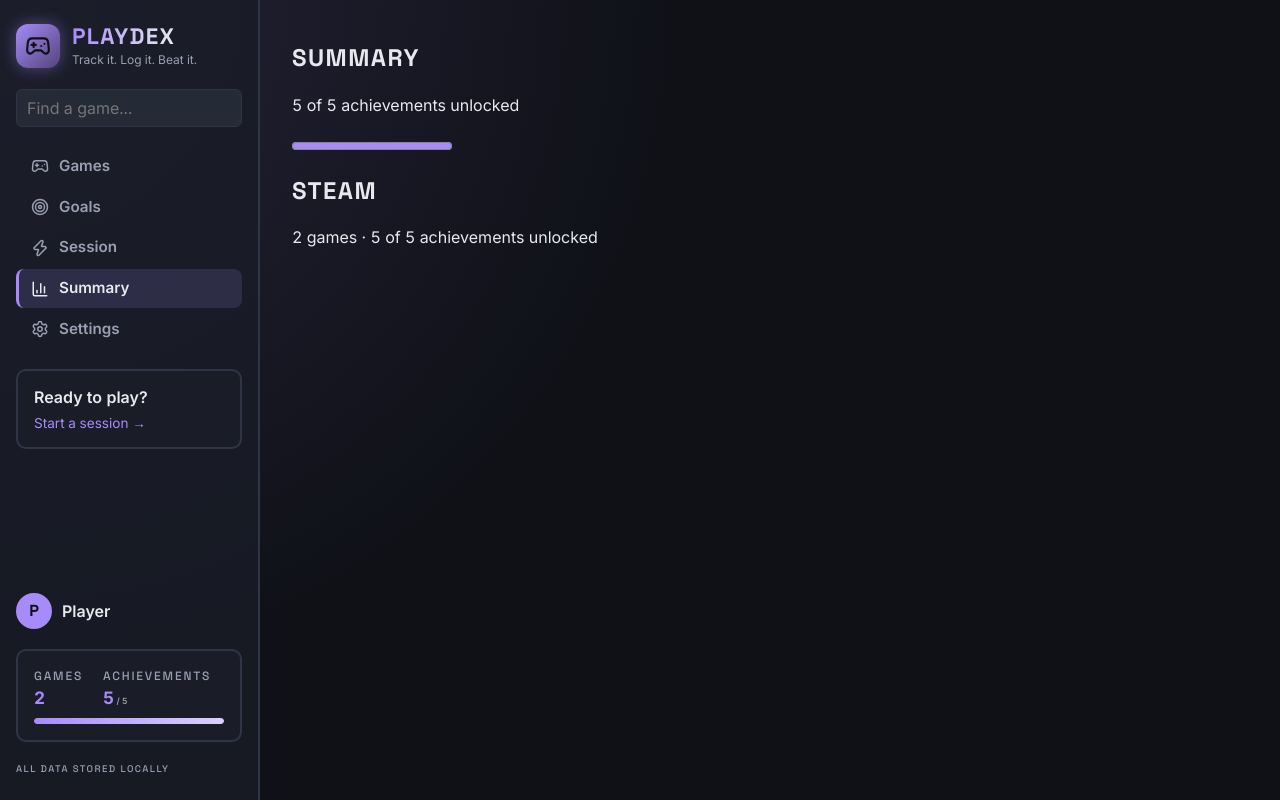
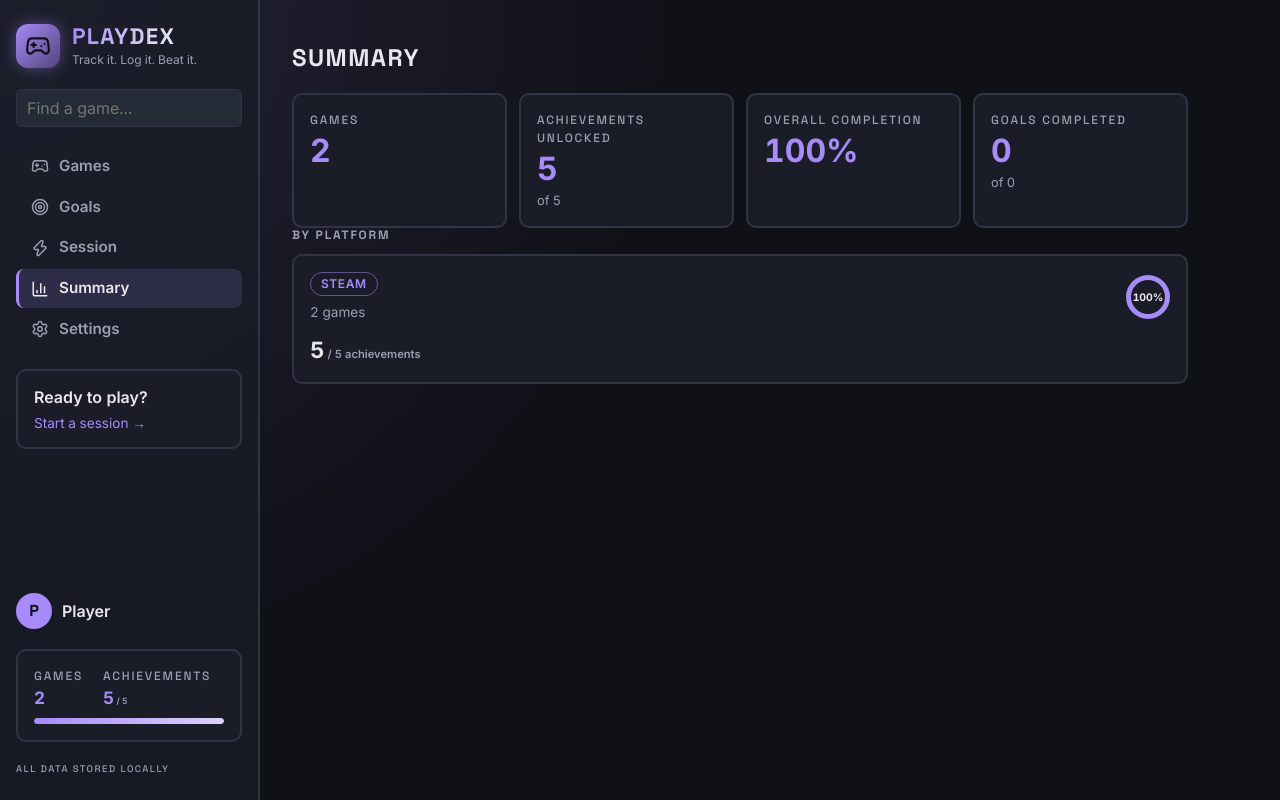
Before and after one commit to RikkaKallinen/playdex-achievement-tracker, a React (Vite) app: page /summary in a window 1280 px wide. Built offline with nearby package versions, Linux system fonts and the light colour scheme; a web font is replaced by a local one.

Commit message:
Add Summary stat tiles and platform cards, and stop the compact top bar stretching

```diff
--- a/src/App.jsx
+++ b/src/App.jsx
@@ -439,7 +439,7 @@ function App() {
                     />
                     <Route
                         path="/summary"
-                        element={<SummaryPage games={activeGames} hiddenPlatforms={hiddenPlatforms} />}
+                        element={<SummaryPage games={activeGames} goals={goals} hiddenPlatforms={hiddenPlatforms} />}
                     />
                     <Route
                         path="/settings"
--- a/src/SummaryPage.jsx
+++ b/src/SummaryPage.jsx
@@ -1,8 +1,22 @@
 import { platformNames } from "./data";
 import { countAchievements, countGamerscore, countTrophies } from "./stats";
+import { getGoalStatus } from "./goalStatus";
+import ProgressRing from "./ProgressRing";
 
-function SummaryPage({ games, hiddenPlatforms }) {
+function getPercent(counts) {
+    return counts.total > 0 ? Math.round((counts.unlocked / counts.total) * 100) : 0;
+}
+
+function SummaryPage({ games, goals, hiddenPlatforms }) {
     const overall = countAchievements(games);
+    const goalsCompleted = goals.filter((goal) => getGoalStatus(goal, games).completed).length;
+
+    const tiles = [
+        { label: "Games", value: games.length.toLocaleString() },
+        { label: "Achievements unlocked", value: overall.unlocked.toLocaleString(), detail: "of " + overall.total.toLocaleString() },
+        { label: "Overall completion", value: getPercent(overall) + "%" },
+        { label: "Goals completed", value: goalsCompleted.toLocaleString(), detail: "of " + goals.length }
+    ];
 
     const platformSections = Object.keys(platformNames)
         .map((platform) => ({
@@ -16,32 +30,75 @@ function SummaryPage({ games, hiddenPlatforms }) {
         <>
             <section>
                 <h2>Summary</h2>
-                <p>{overall.unlocked} of {overall.total} achievements unlocked</p>
-                {overall.total > 0 && <progress value={overall.unlocked} max={overall.total} />}
+                <div className="stat-tiles">
+                    {tiles.map((tile) => (
+                        <div key={tile.label} className="stat-tile">
+                            <p className="label">{tile.label}</p>
+                            <p className="stat-tile-value">{tile.value}</p>
+                            {tile.detail && <p className="stat-detail">{tile.detail}</p>}
+                        </div>
+                    ))}
+                </div>
             </section>
 
+            {platformSections.length > 0 && (
+                <section>
+                    <h3 className="label">By platform</h3>
+                    <div className="platform-cards">
                         {platformSections.map((section) => {
                             const counts = countAchievements(section.games);
                             const gamerscore = countGamerscore(section.games);
                             const trophies = countTrophies(section.games);
+                            const hoursPlayed = Math.round(
+                                section.games.reduce((sum, game) => sum + (game.playtimeMinutes || 0), 0) / 60
+                            );
 
                             return (
-                    <section key={section.platform}>
-                        <h2>{section.name}</h2>
-                        <p>
-                            {section.games.length} {section.games.length === 1 ? "game" : "games"}
-                            {" · "}
-                            {counts.unlocked} of {counts.total} achievements unlocked
+                                <article key={section.platform} className="platform-card">
+                                    <div className="platform-card-header">
+                                        <div>
+                                            <p className="badge">{section.name}</p>
+                                            <p className="platform-card-games">
+                                                {section.games.length.toLocaleString()} {section.games.length === 1 ? "game" : "games"}
                                             </p>
+                                        </div>
+                                        <ProgressRing percent={getPercent(counts)} />
+                                    </div>
+
+                                    <p className="platform-card-stat">
+                                        {counts.unlocked.toLocaleString()}
+                                        <span className="unit"> / {counts.total.toLocaleString()} achievements</span>
+                                    </p>
+
+                                    {section.platform === "steam" && hoursPlayed > 0 && (
+                                        <p className="stat-detail">{hoursPlayed.toLocaleString()} hours played</p>
+                                    )}
                                     {section.platform === "xbox" && (
-                            <p>Gamerscore: {gamerscore.earned} of {gamerscore.total}</p>
+                                        <p className="stat-detail">
+                                            {gamerscore.earned.toLocaleString()} / {gamerscore.total.toLocaleString()} Gamerscore
+                                        </p>
                                     )}
                                     {section.platform === "playstation" && (
-                            <p>Trophies: {trophies.map((trophy) => trophy.name + " " + trophy.count).join(" · ")}</p>
+                                        <ul className="trophy-counts">
+                                            {trophies.map((trophy) => (
+                                                <li
+                                                    key={trophy.tier}
+                                                    className={"trophy-count tier-" + trophy.tier}
+                                                    title={trophy.name}
+                                                    aria-label={trophy.name + ": " + trophy.count}
+                                                >
+                                                    <span className="trophy-dot" />
+                                                    {trophy.count}
+                                                </li>
+                                            ))}
+                                        </ul>
                                     )}
-                    </section>
+                                </article>
                             );
                         })}
+                    </div>
+                </section>
+            )}
         </>
     );
 }
--- a/src/index.css
+++ b/src/index.css
@@ -175,6 +175,73 @@ main {
     height: 100%;
     border-radius: 3px;
     background: linear-gradient(90deg, var(--accent), color-mix(in srgb, var(--accent) 40%, white));
+}
+
+.stat-tiles {
+    display: grid;
+    grid-template-columns: repeat(auto-fit, minmax(160px, 1fr));
+    gap: 12px;
+}
+
+.stat-tile,
+.platform-card {
+    padding: 16px;
+    background: var(--surface);
+    border: 2px solid var(--border);
+    border-radius: var(--radius);
+}
+
+.stat-tile-value {
+    margin: 6px 0 0;
+    font-size: 2rem;
+    font-weight: 700;
+    line-height: 1;
+    color: var(--accent);
+    font-variant-numeric: tabular-nums;
+}
+
+.stat-detail {
+    margin: 6px 0 0;
+    font-size: 0.8rem;
+    color: var(--text-muted);
+}
+
+.platform-cards {
+    display: grid;
+    grid-template-columns: repeat(auto-fit, minmax(240px, 1fr));
+    gap: 12px;
+    margin-top: 12px;
+}
+
+.platform-card {
+    display: flex;
+    flex-direction: column;
+    gap: 10px;
+}
+
+.platform-card-header {
+    display: flex;
+    align-items: center;
+    justify-content: space-between;
+    gap: 12px;
+}
+
+.platform-card-games {
+    margin: 6px 0 0;
+    font-size: 0.85rem;
+    color: var(--text-muted);
+}
+
+.platform-card-stat {
+    margin: 0;
+    font-size: 1.4rem;
+    font-weight: 700;
+    color: var(--text);
+    font-variant-numeric: tabular-nums;
+}
+
+.platform-card .stat-detail {
+    margin: 0;
 }
 
 .sidebar nav {
@@ -359,6 +426,7 @@ main {
 @media (max-width: 900px) {
     .app-layout {
         grid-template-columns: 1fr;
+        grid-template-rows: auto 1fr;
     }
 
     .sidebar {
```
Lines whose indentation alone changed are shown as unchanged.
